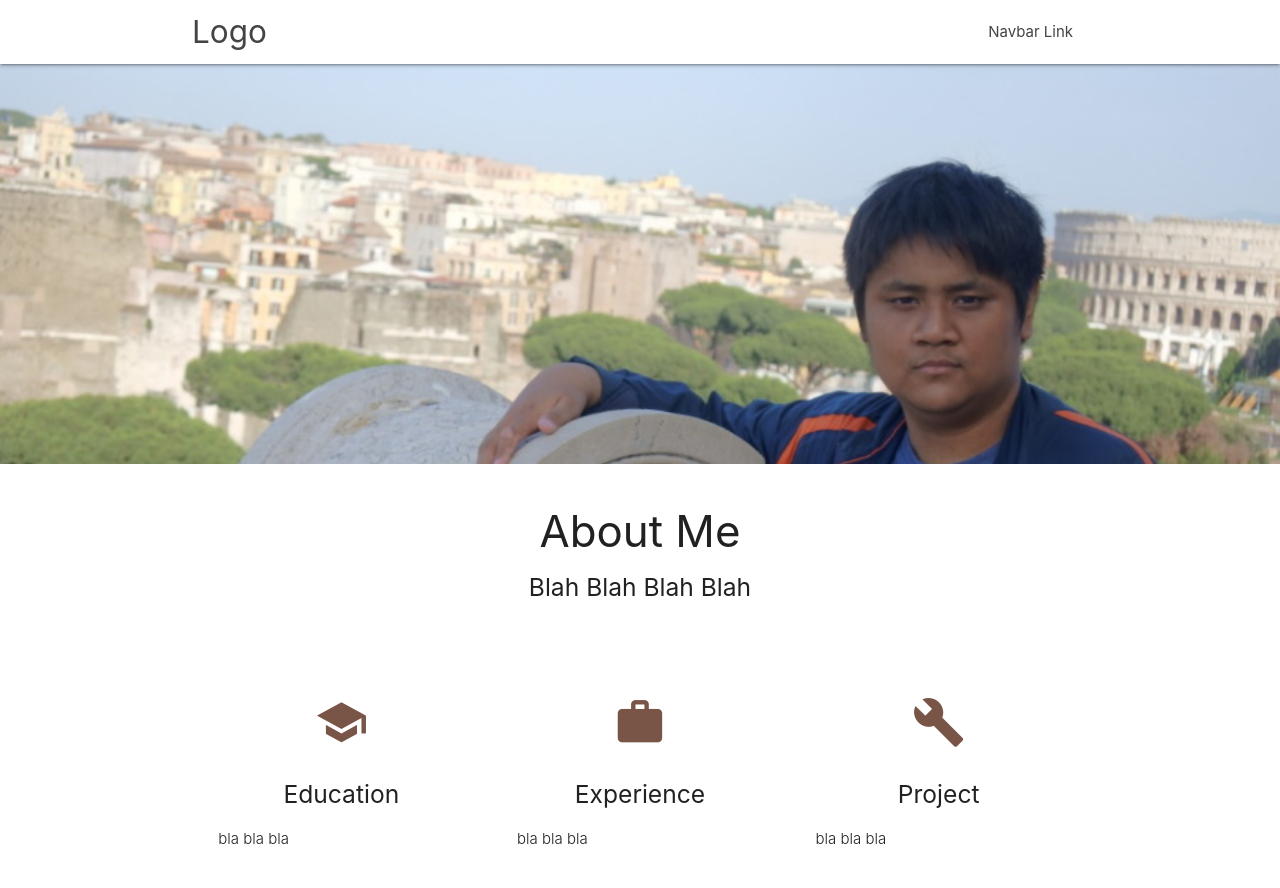
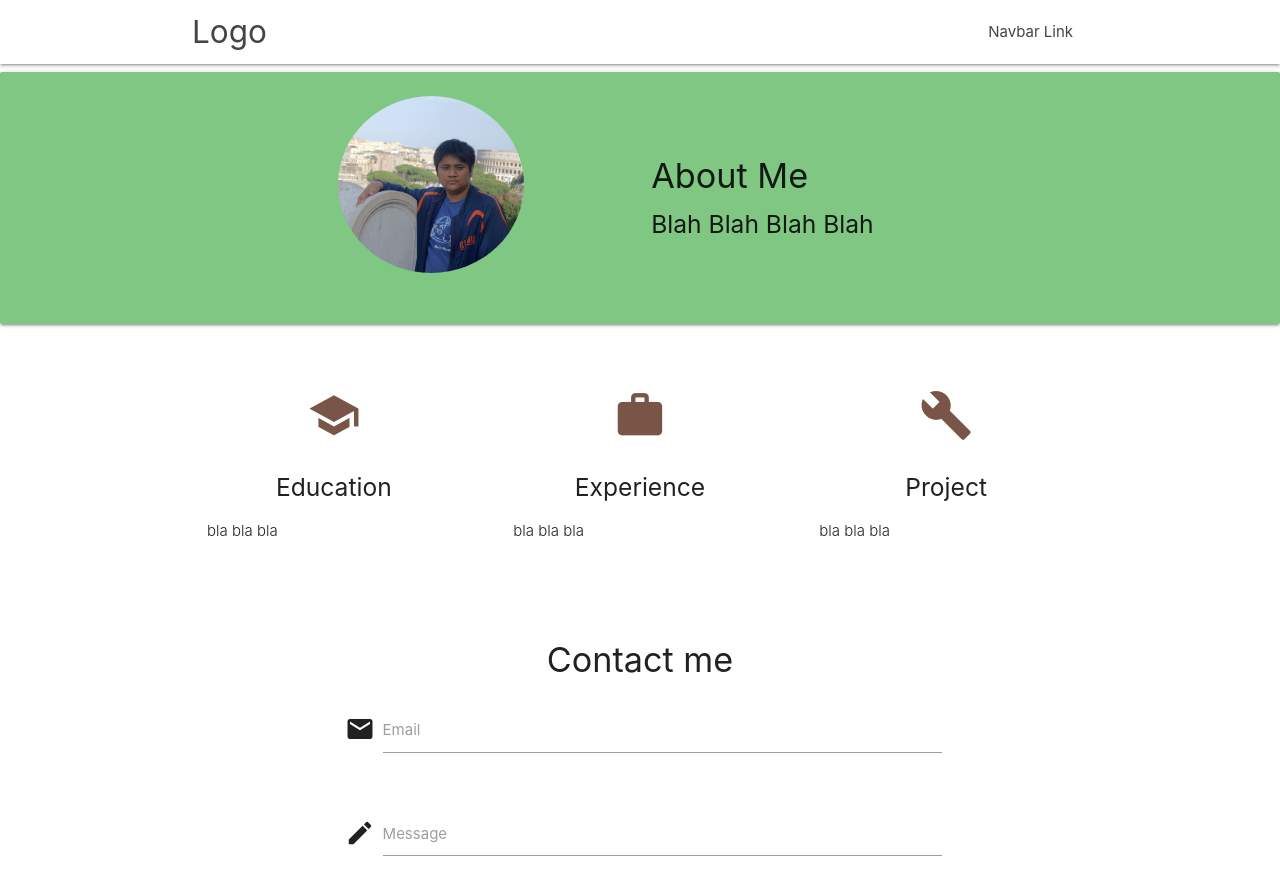
Before and after one commit to Apayah/Apayah.github.io, a plain HTML site: page index.html in a window 1280 px wide. Shown: the top 888 px of the page. Drawn offline with nearby package versions, Linux system fonts and the light colour scheme.

Commit message:
uppdate banner

```diff
--- a/index.html
+++ b/index.html
@@ -3,7 +3,7 @@
 <head>
   <meta http-equiv="Content-Type" content="text/html; charset=UTF-8"/>
   <meta name="viewport" content="width=device-width, initial-scale=1"/>
-  <title>Parallax Template - Materialize</title>
+  <title>Gde Wiraditya Suarjana portfolio</title>
 
   <!-- CSS  -->
   <link href="https://fonts.googleapis.com/icon?family=Material+Icons" rel="stylesheet">
@@ -25,24 +25,22 @@
     </div>
   </nav>
 
-  <div id="index-banner" class="parallax-container">
+      <div class="col s12 m8 offset-m2 l6 offset-l3">
+        <div class="card-panel green lighten-2 z-depth-1">
+          <div class="row valign-wrapper">
+            <div class="col s2 offset-s3">
+              <img src="pic/profile_s.jpg" alt="" class="circle responsive-img">
+            </div>
 
-    <div class="parallax"><img src="pic/profile.jpg" alt="Unsplashed background img 1"></div>
-  </div>
 
-    <div class="container">
-    <div class="section">
+            <div class="col s4 offset-s1"">
+               <h3><i class="mdi-content-send brown-text"></i></h3>
+			  <h4>About Me</h4>
+			  <h5>Blah Blah Blah Blah</h5>
 
-		  <div class="row">
-			<div class="col s12 center">
-			  <h3><i class="mdi-content-send brown-text"></i></h3>
-			  <h3>About Me</h3>
-			  <h5>Blah Blah Blah Blah</h5>
-		  </div>
-		  </div>
-	  </div>
-	</div>
-
+          </div>
+        </div>
+      </div>
 
   <div class="container">
     <div class="section">
```
Also changed, not shown: pic/profile_s.jpg (added).
